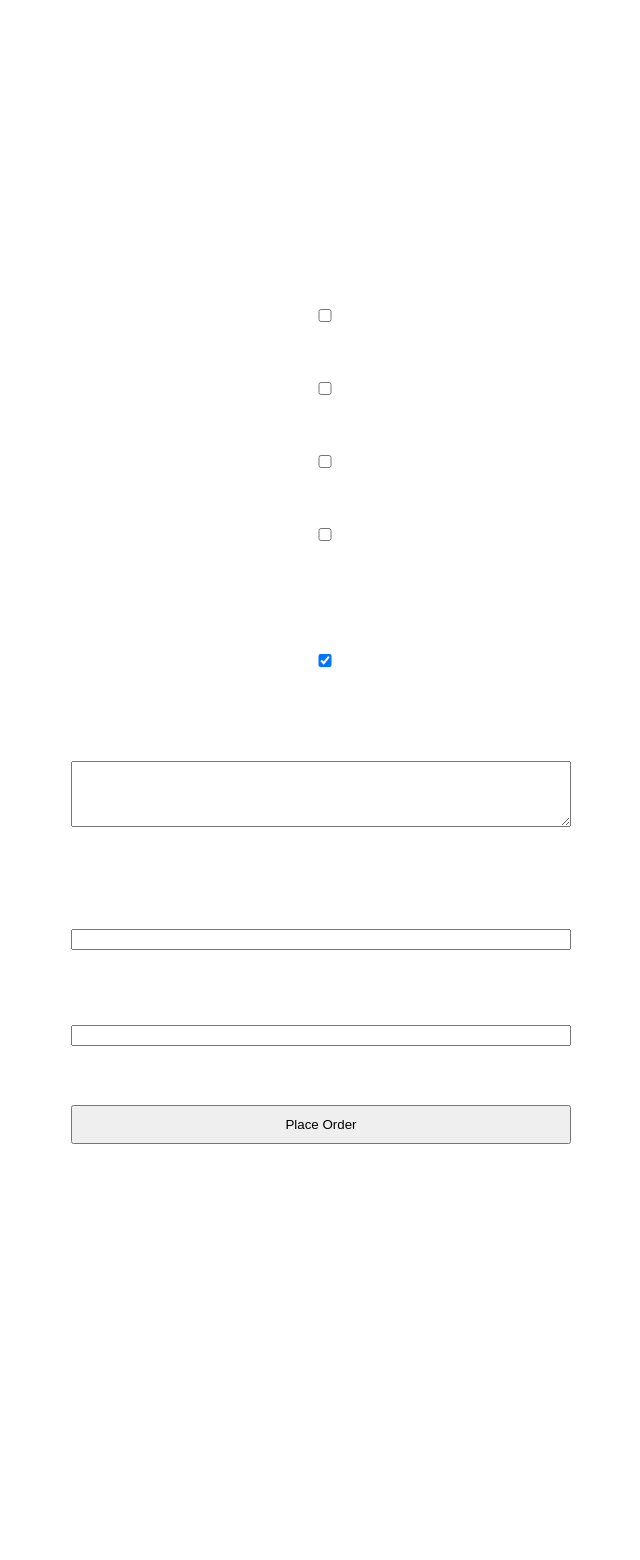
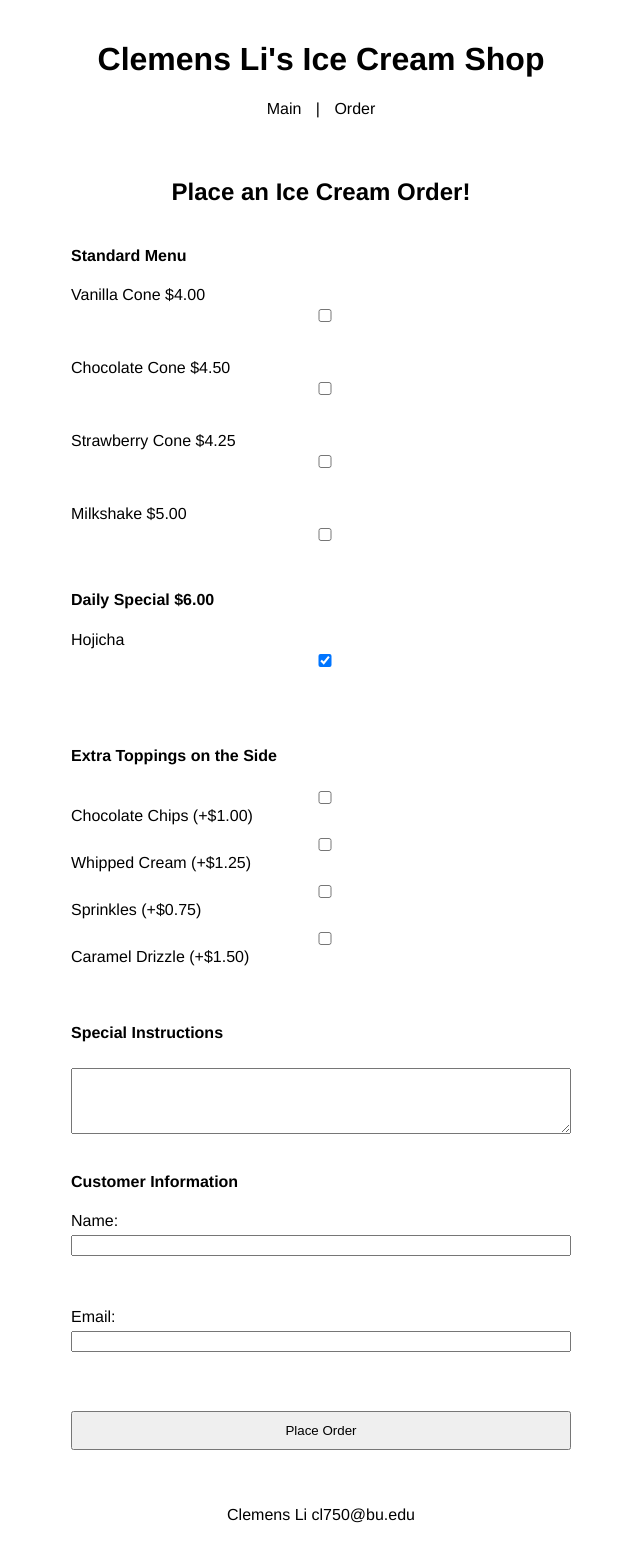
Before and after one commit to Clemens-Li/cs412, a Django app: page /restaurant/order in a window 1280 px wide. Shown: the whole page, without its empty margins (319-959 px from the left). Before the commit the page ends 1144 px from the top, so only its background shows below. Run offline with Django 5.2, Linux system fonts and the light colour scheme.

Commit message:
Finished everything and added the toppings list, CSS done

```diff
--- a/restaurant/templates/restaurant/order.html
+++ b/restaurant/templates/restaurant/order.html
@@ -7,7 +7,7 @@
     <form method="post" action="{% url 'confirmation' %}">
         {% csrf_token %}
 
-        <h4>Standard Menu</h4>
+        <h4>Standard Menu</h4> <!-- Always items on the menu-->
 
         <label>
             Vanilla Cone $4.00
@@ -29,11 +29,31 @@
             <input type="checkbox" name="milkshake" value="Milkshake">
         </label><br>
 
-        <h4>Daily Special $6.00</h4>
+        <h4>Daily Special $6.00</h4> <!-- context taken from views-->
         <label>
             {{ special }}
             <input type="checkbox" name="daily_special" value="{{ special }}" checked>
         </label><br>
+
+        <div class="toppings-box"> <!-- Toppings on the side-->
+            <h4>Extra Toppings on the Side</h4>
+            <label>
+                <input type="checkbox" name="chocolate_chips" value="Chocolate Chips">
+                Chocolate Chips (+$1.00)
+            </label>
+            <label>
+                <input type="checkbox" name="whipped_cream" value="Whipped Cream">
+                Whipped Cream (+$1.25)
+            </label>
+            <label>
+                <input type="checkbox" name="sprinkles" value="Sprinkles">
+                Sprinkles (+$0.75)
+            </label>
+            <label>
+                <input type="checkbox" name="caramel" value="Caramel Drizzle">
+                Caramel Drizzle (+$1.50)
+            </label>
+        </div><br>
 
         <h4>Special Instructions</h4>
         <textarea name="special_instructions" rows="4" cols="40"></textarea><br><br>
--- a/restaurant/views.py
+++ b/restaurant/views.py
@@ -27,7 +27,7 @@ def confirmation_page(request):
         customer_email = request.POST.get("customer_email", "")
         special_instructions = request.POST.get("special_instructions", "")
 
-        # Prices for each key
+        # Main item prices
         prices = {
             "vanilla": 4.00,
             "chocolate": 4.50,
@@ -36,7 +36,6 @@ def confirmation_page(request):
             "daily_special": 6.00,
         }
 
-        # HTML label assignment
         labels = {
             "vanilla": "Vanilla Cone",
             "chocolate": "Chocolate Cone",
@@ -45,19 +44,31 @@ def confirmation_page(request):
             "daily_special": "Daily Special",
         }
 
+        toppings = { #extra toppings
+            "chocolate_chips": ("Chocolate Chips", 1.00),
+            "whipped_cream": ("Whipped Cream", 1.25),
+            "sprinkles": ("Sprinkles", 0.75),
+            "caramel": ("Caramel Drizzle", 1.50),
+        }
+
         # Calculate total price
         for key in prices:
             if request.POST.get(key):
                 items.append(labels[key])
                 total += prices[key]
 
-        ready_seconds = random.randint(30 * 60, 60 * 60)
+        for key, (label, price) in toppings.items():
+            if request.POST.get(key):
+                items.append(f"{label} (+${price:.2f})")
+                total += price
+
+        ready_seconds = random.randint(30 * 60, 60 * 60) # Ready time randomizer
         readytime = time.strftime(
             "%I:%M %p",
             time.localtime(time.time() + ready_seconds)
         )
 
-        context = {
+        context = { # context dictionary
             "items": items,
             "total": total,
             "readytime": readytime,
--- a/static/styles.css
+++ b/static/styles.css
@@ -1,7 +1,7 @@
 body {
     font-family: Helvetica, sans-serif;
     background-color: #ffffff;
-    color: #ffffff;
+    color: #000000;
     margin: 0;
     padding: 0;
     text-align: center;
@@ -20,7 +20,7 @@ nav {
 }
 
 nav a {
-    color: #ffffff;
+    color: #000000;
     text-decoration: none;
     margin: 0 10px;
 }
@@ -44,6 +44,11 @@ label {
     margin: 8px 0;
 }
 
+.toppings-box {
+    margin-top: 20px;
+    padding: 10px 0;
+}
+
 input, textarea, button {
     margin-top: 5px;
     width: 100%;
```
